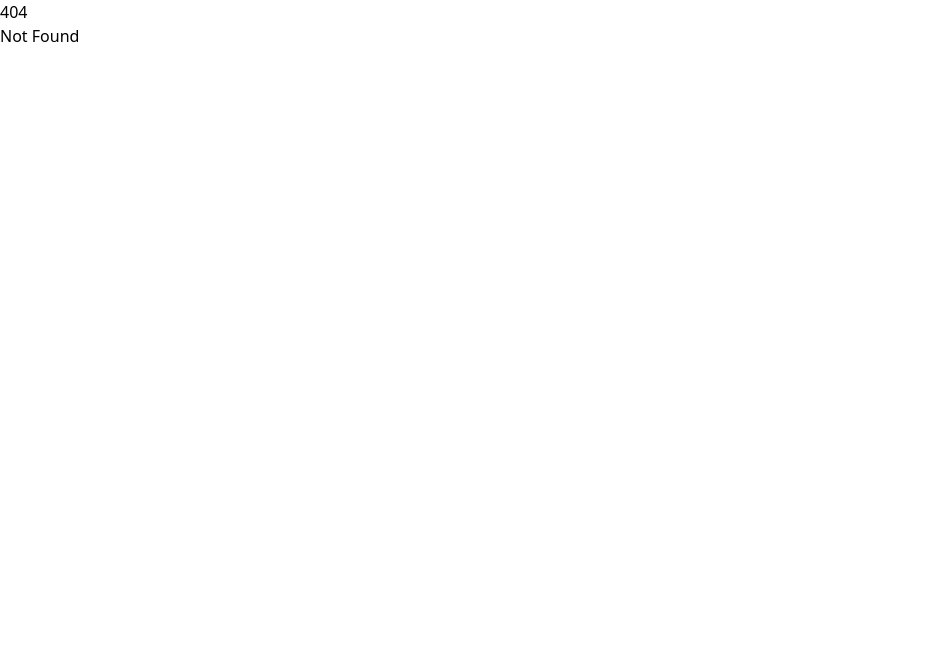
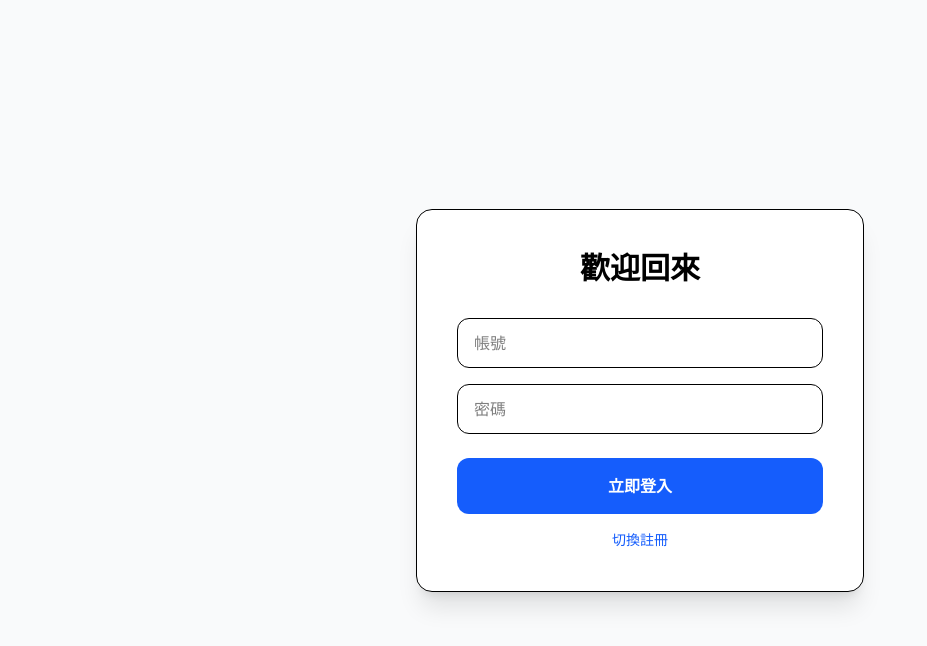
Before and after one commit to ykc2486/DB_project, a SvelteKit app in the folder frontend/: page /login in a window 1280 px wide. Before the commit this address had no page. Shown: the top 646 px of the page, without its empty margins (0-927 px from the left). Built offline with nearby package versions, Linux system fonts and the light colour scheme.

Commit message:
feat(login): implement working login/registration with correct path imports and object-based payload

```diff
--- /dev/null
+++ b/frontend/src/routes/login/+page.svelte
@@ -0,0 +1,72 @@
+<script lang="ts">
+	import { authApi } from '$lib/api';
+	import { goto } from '$app/navigation';
+
+	let isLogin = true;
+	let username = '';
+	let password = '';
+	let email = '';
+	let address = '';
+	let errorMessage = '';
+	let loading = false;
+
+	async function handleSubmit() {
+		errorMessage = '';
+		loading = true;
+
+		// 準備資料
+		const payload = isLogin
+			? { username, password }
+			: { username, email, password, address: address || "未提供", phones: [] };
+
+		console.log("📝 頁面準備傳送的物件:", payload);
+
+		try {
+			if (isLogin) {
+				const data = await authApi.login(payload);
+				if (data && data.access_token) {
+					localStorage.setItem('token', data.access_token);
+					alert('登入成功！');
+					goto('/items');
+				}
+			} else {
+				await authApi.register(payload);
+				alert('註冊成功！');
+				isLogin = true;
+			}
+		} catch (err: any) {
+			errorMessage = err.message;
+		} finally {
+			loading = false;
+		}
+	}
+</script>
+
+<div class="min-h-screen flex items-center justify-center bg-gray-50 px-4">
+	<div class="max-w-md w-full bg-white p-10 rounded-2xl shadow-xl border">
+		<h2 class="text-3xl font-black text-center mb-8">{isLogin ? '歡迎回來' : '註冊帳號'}</h2>
+
+		<form class="space-y-6" on:submit|preventDefault={handleSubmit}>
+			<div class="space-y-4">
+				<input bind:value={username} type="text" required class="block w-full px-4 py-3 border rounded-xl" placeholder="帳號">
+				{#if !isLogin}
+					<input bind:value={email} type="email" required class="block w-full px-4 py-3 border rounded-xl" placeholder="Email">
+					<input bind:value={address} type="text" class="block w-full px-4 py-3 border rounded-xl" placeholder="地址">
+				{/if}
+				<input bind:value={password} type="password" required class="block w-full px-4 py-3 border rounded-xl" placeholder="密碼">
+			</div>
+
+			{#if errorMessage}
+				<div class="p-3 text-sm text-red-600 bg-red-50 rounded-lg">⚠️ {errorMessage}</div>
+			{/if}
+
+			<button disabled={loading} type="submit" class="w-full py-4 bg-blue-600 text-white rounded-xl font-bold transition">
+				{loading ? '請稍候...' : (isLogin ? '立即登入' : '完成註冊')}
+			</button>
+		</form>
+
+		<button on:click={() => { isLogin = !isLogin; errorMessage = ''; }} class="w-full mt-4 text-center text-sm text-blue-600">
+			{isLogin ? '切換註冊' : '切換登入'}
+		</button>
+	</div>
+</div>
```
